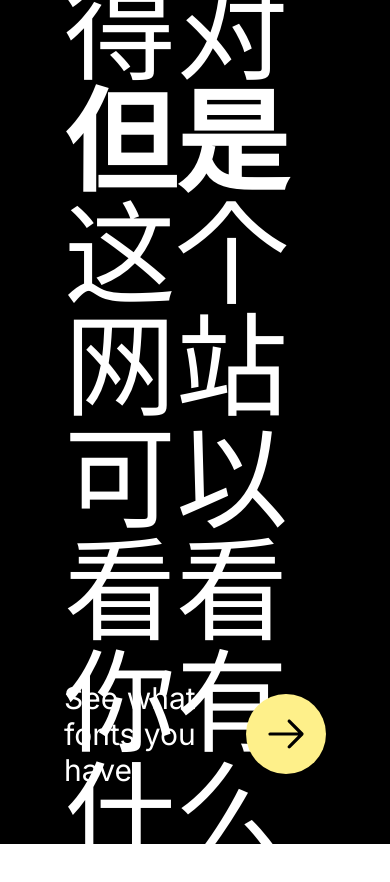
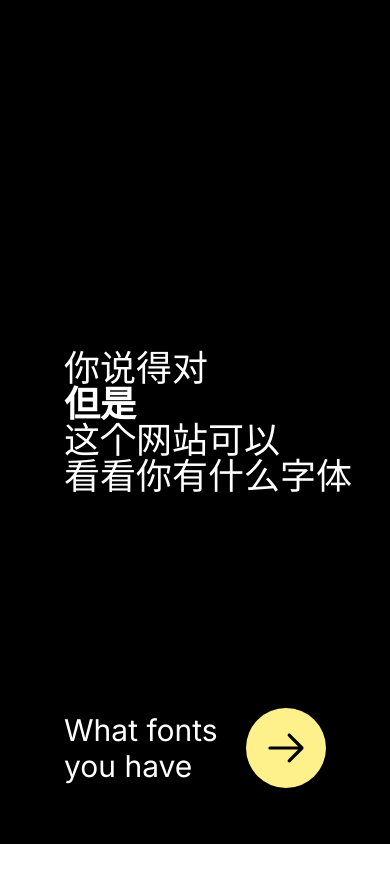
Before and after one commit to Lala-0x3f/What-typefaces, a Next.js app: page / in a window 390 px wide. Shown: the top 882 px of the page. After the commit the page ends 844 px from the top, so only its background shows below. Built offline with nearby package versions, Linux system fonts and the light colour scheme.

Commit message:
主页自适应

```diff
--- a/src/app/page.tsx
+++ b/src/app/page.tsx
@@ -19,7 +19,7 @@ export default function Home() {
   return (
     <main className="w-full h-full text-white bg-black flex px-16 relative flex-col-reverse">
       <div className="absolute flex h-full items-center">
-        <div className=" text-[7rem] leading-none">
+        <div className="text-4xl md:text-6xl lg:text-[7rem] leading-none">
           <h2 className="font-extralight">你说得对</h2>
           <h1 className="font-black">但是</h1>
           <h2 className="font-extralight">这个网站可以</h2>
@@ -28,7 +28,7 @@ export default function Home() {
       </div>
       <div className="w-full">
         <div className="bottom-0 flex w-full items-center justify-between my-14">
-          <span className="text-3xl">See what fonts you have</span>
+          <span className="text-3xl">What fonts you have</span>
           <Link href="/font">
             <Button>
               <ArrowRightIcon className="size-[3rem] left-0 hover:left-0.5 relative transition-all" />
```
